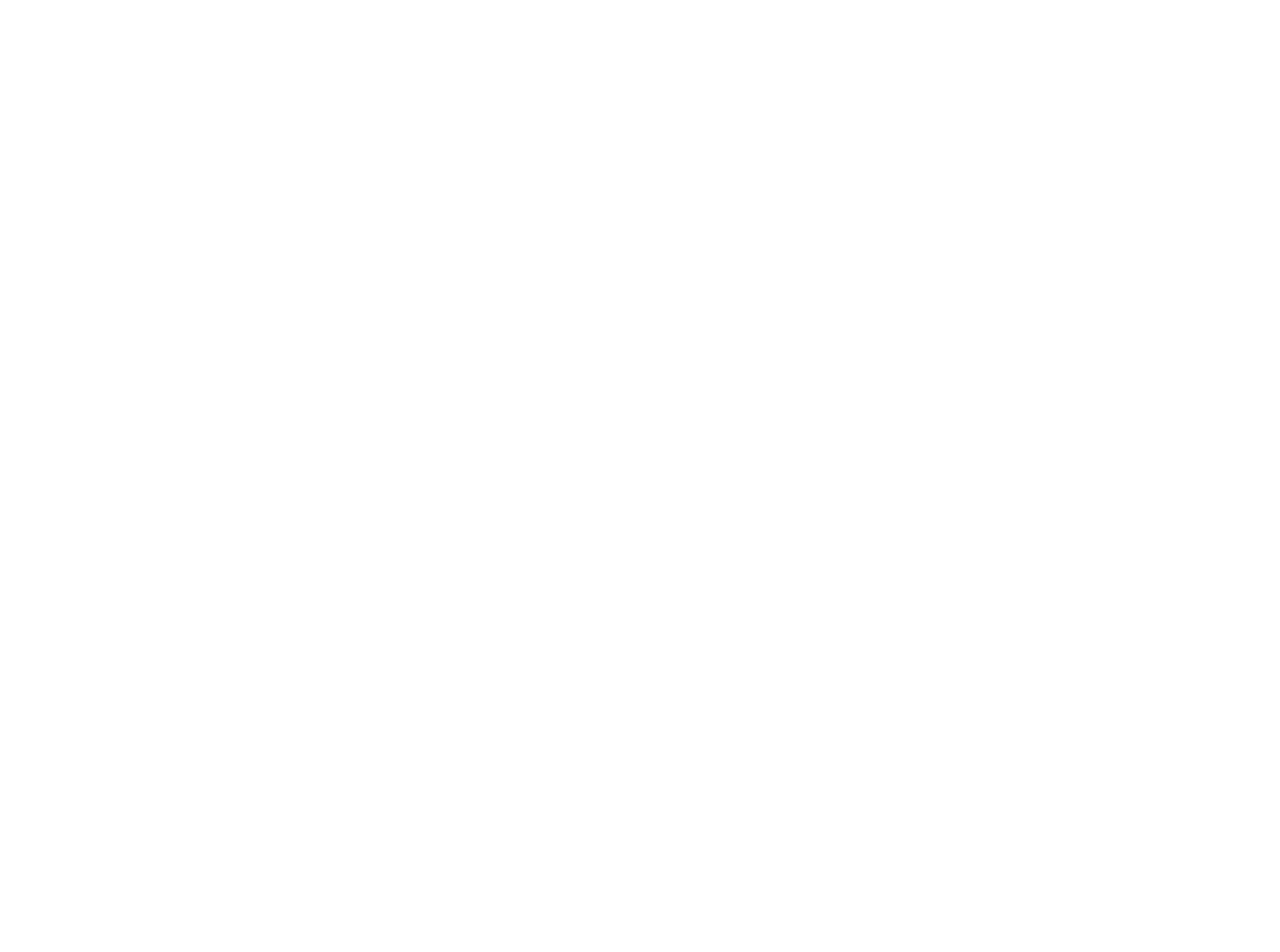
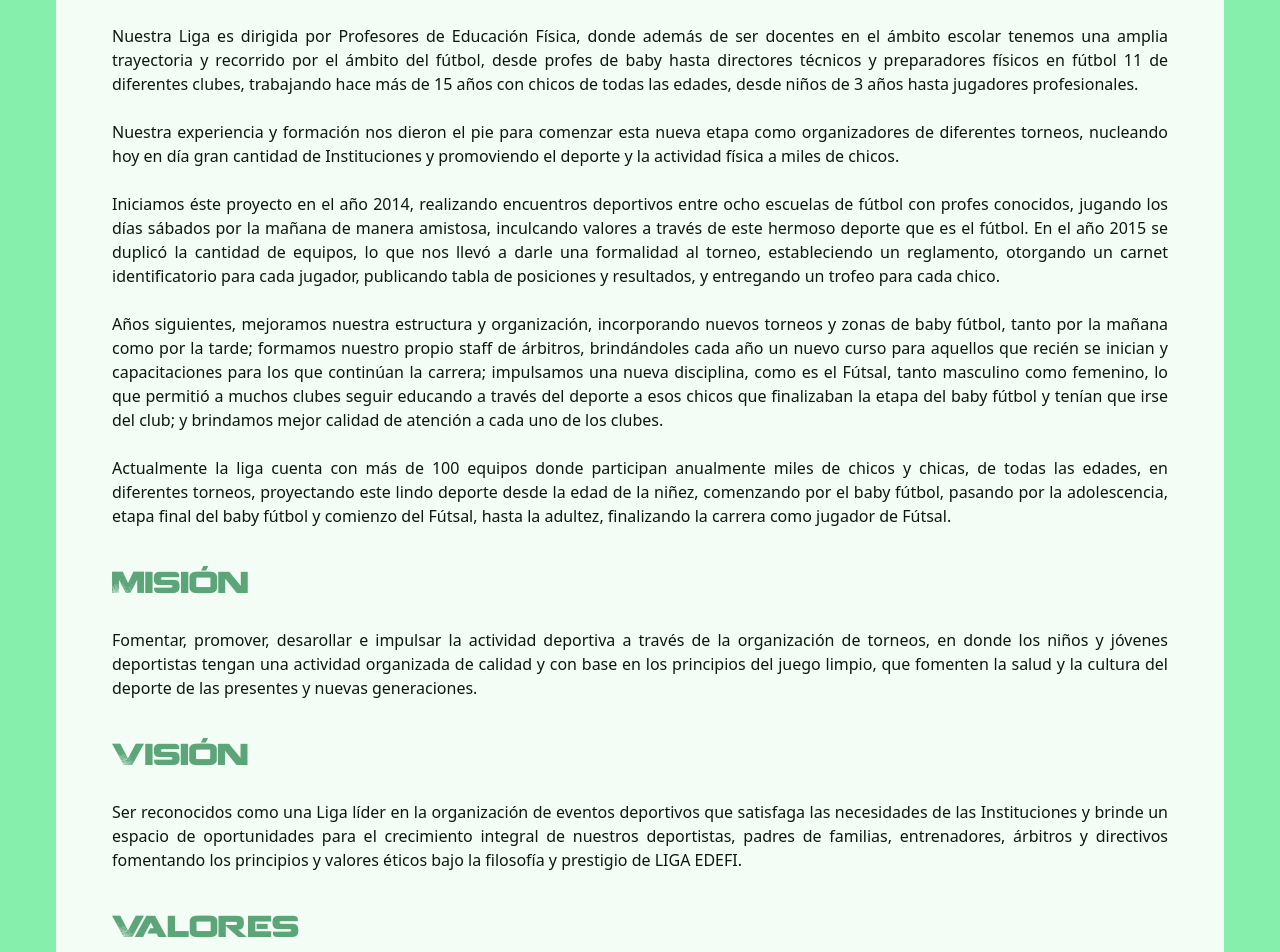
Before and after one commit to mmanna3/web-publica, a React (Vite) app: page /nosotros in a window 1280 px wide. Shown: the part 440-1392 px from the top of the page. Before the commit the page ends 1040 px from the top, so only its background shows below. Built offline with nearby package versions, Linux system fonts and the light colour scheme.

Commit message:
Agrega estilos a NosotrosPage

```diff
--- a/src/components/pages/NosotrosPage.tsx
+++ b/src/components/pages/NosotrosPage.tsx
@@ -1,7 +1,86 @@
+import IMG_NOSOTROS_LARGE from '../../assets/images/mobile/buttons/nosotros-large.png';
+
 export const NosotrosPage = () => {
   return (
-    <main>
-      <h1 className='mt-60 text-center text-3xl font-bold underline'>Nosotros Page</h1>
+    <main className='bg-green-300'>
+      <img src={IMG_NOSOTROS_LARGE} alt='Nosotros' />
+      <div className='mx-8 md:mx-14'>
+        <h2 className='my-6 text-title-darkGreen md:text-xl lg:text-3xl '>Quiénes somos</h2>
+        <div className='overflow-y-scroll bg-white text-justify opacity-90 p-14'>
+          <div className= 'mb-10'>
+            <p className='mb-6 font-sans'>
+              Nuestra Liga es dirigida por Profesores de Educación Física, donde además de ser
+              docentes en el ámbito escolar tenemos una amplia trayectoria y recorrido por el ámbito
+              del fútbol, desde profes de baby hasta directores técnicos y preparadores físicos en
+              fútbol 11 de diferentes clubes, trabajando hace más de 15 años con chicos de todas las
+              edades, desde niños de 3 años hasta jugadores profesionales.
+            </p>
+            <p className='mb-6 font-sans'>
+              Nuestra experiencia y formación nos dieron el pie para comenzar esta nueva etapa como
+              organizadores de diferentes torneos, nucleando hoy en día gran cantidad de
+              Instituciones y promoviendo el deporte y la actividad física a miles de chicos.
+            </p>
+            <p className='mb-6 font-sans'>
+              Iniciamos éste proyecto en el año 2014, realizando encuentros deportivos entre ocho
+              escuelas de fútbol con profes conocidos, jugando los días sábados por la mañana de
+              manera amistosa, inculcando valores a través de este hermoso deporte que es el fútbol.
+              En el año 2015 se duplicó la cantidad de equipos, lo que nos llevó a darle una
+              formalidad al torneo, estableciendo un reglamento, otorgando un carnet identificatorio
+              para cada jugador, publicando tabla de posiciones y resultados, y entregando un trofeo
+              para cada chico.
+            </p>
+            <p className='mb-6 font-sans'>
+              Años siguientes, mejoramos nuestra estructura y organización, incorporando nuevos
+              torneos y zonas de baby fútbol, tanto por la mañana como por la tarde; formamos
+              nuestro propio staff de árbitros, brindándoles cada año un nuevo curso para aquellos
+              que recién se inician y capacitaciones para los que continúan la carrera; impulsamos
+              una nueva disciplina, como es el Fútsal, tanto masculino como femenino, lo que
+              permitió a muchos clubes seguir educando a través del deporte a esos chicos que
+              finalizaban la etapa del baby fútbol y tenían que irse del club; y brindamos mejor
+              calidad de atención a cada uno de los clubes.
+            </p>
+            <p className='mb-6 font-sans'>
+              Actualmente la liga cuenta con más de 100 equipos donde participan anualmente miles de
+              chicos y chicas, de todas las edades, en diferentes torneos, proyectando este lindo
+              deporte desde la edad de la niñez, comenzando por el baby fútbol, pasando por la
+              adolescencia, etapa final del baby fútbol y comienzo del Fútsal, hasta la adultez,
+              finalizando la carrera como jugador de Fútsal.
+            </p>
+          </div>
+          <div className= 'mb-10'>
+            <h2 className='my-6  text-title-darkGreen md:text-xl lg:text-3xl '>
+              Misión
+            </h2>
+            <p className='mb-6 font-sans'>
+              Fomentar, promover, desarollar e impulsar la actividad deportiva a través de la
+              organización de torneos, en donde los niños y jóvenes deportistas tengan una actividad
+              organizada de calidad y con base en los principios del juego limpio, que fomenten la
+              salud y la cultura del deporte de las presentes y nuevas generaciones.{' '}
+            </p>
+          </div>
+          <div className= 'mb-10'>
+            <h2 className='my-6 text-title-darkGreen md:text-xl lg:text-3xl '>
+              Visión
+            </h2>
+            <p className='mb-6 font-sans'>
+              Ser reconocidos como una Liga líder en la organización de eventos deportivos que
+              satisfaga las necesidades de las Instituciones y brinde un espacio de oportunidades
+              para el crecimiento integral de nuestros deportistas, padres de familias,
+              entrenadores, árbitros y directivos fomentando los principios y valores éticos bajo la
+              filosofía y prestigio de LIGA EDEFI.
+            </p>
+          </div>
+          <div className= 'mb-10'>
+            <h2 className='my-6 text-title-darkGreen md:text-xl lg:text-3xl '>
+              Valores
+            </h2>
+            <p className='mb-6 font-sans'>
+              Empatía, Resolución, Competitividad, Responsabilidad, Honestidad, Amistad,
+              Participación, Respeto, Humildad, Compromiso y Decisión.
+            </p>
+          </div>
+        </div>
+      </div>
     </main>
   );
 };
--- a/tailwind.config.cjs
+++ b/tailwind.config.cjs
@@ -14,7 +14,7 @@
         'fondo-celu': "url('assets/images/mobile/fondo-celu.jpg')",
       },
       colors: {
-        // 'btn-green-dark': '#7db192'
+        'title-darkGreen': '#579e74'
       },
     },
   },
```
